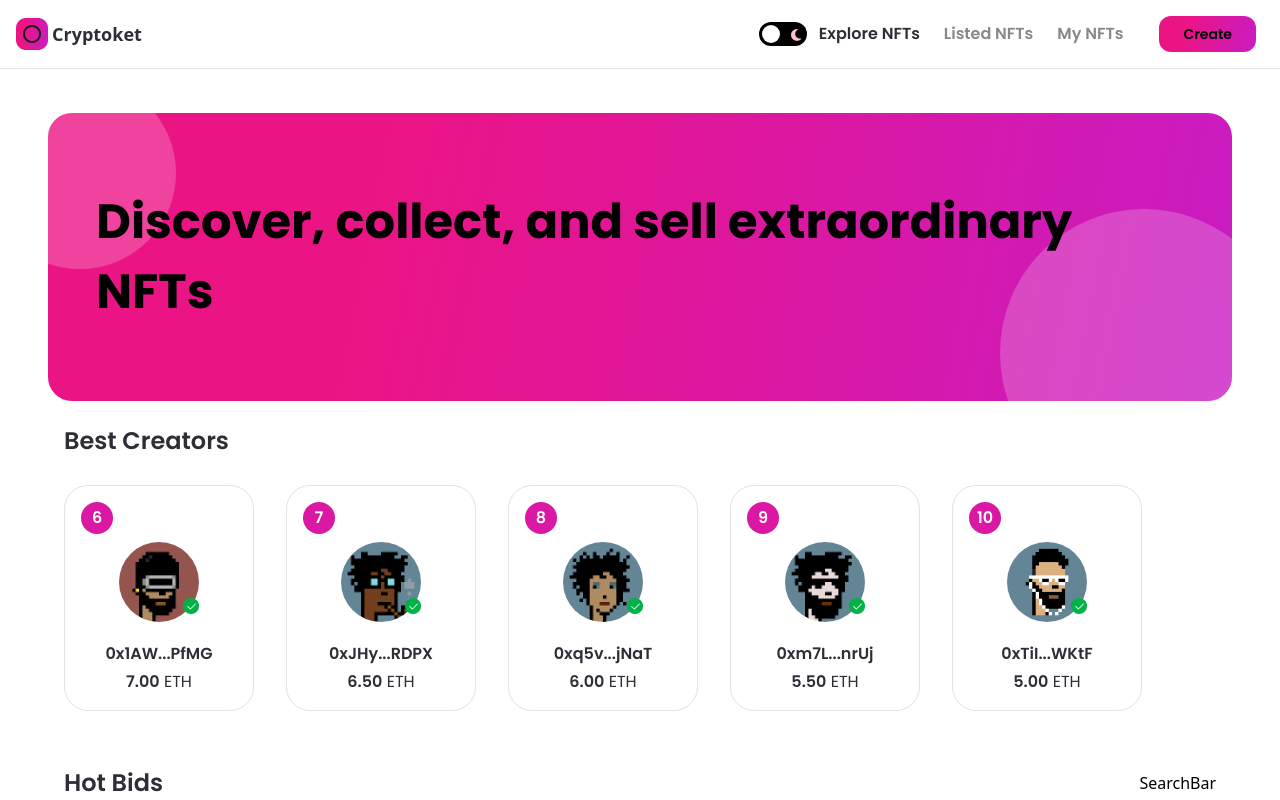
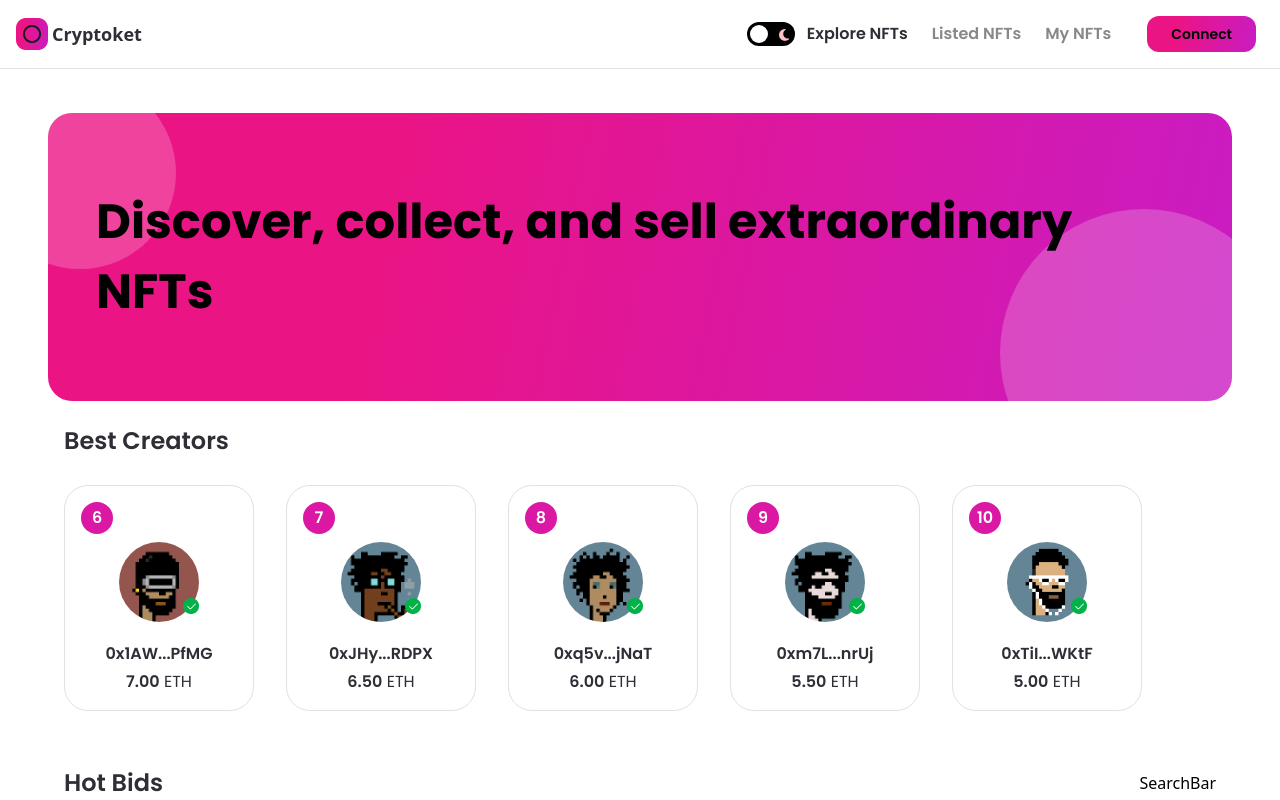
Before and after one commit to Shubhankar-12/cryptoket, a Next.js app: page / in a window 1280 px wide. Shown: the top 800 px of the page. Built offline with nearby package versions, Linux system fonts and the light colour scheme.

Commit message:
connect btn to connect metamask

```diff
--- a/components/Navbar.jsx
+++ b/components/Navbar.jsx
@@ -3,6 +3,8 @@ import { useRouter } from 'next/router';
 import { useTheme } from 'next-themes';
 import Link from 'next/link';
 import Image from 'next/image';
+
+import { NFTContext } from '../context/NFTContext';
 import images from '../assets';
 import { Button } from '.';
 
@@ -40,11 +42,12 @@ const MenuItems = ({ isMobile, active, setActive }) => {
 };
 
 const ButtonGroup = ({ setActive, router }) => {
-  const hasConnected = true;
+  const { connectWallet, currentAccount } = useContext(NFTContext);
 
-  return hasConnected
+  // console.log(currentAccount);
+  return currentAccount
     ? (<Button btnName="Create" classStyles="mx-2 rounded-xl" handleClick={() => { setActive(''); router.push('/create-nft'); }} />)
-    : (<Button btnName="Connect" classStyles="mx-2 rounded-xl" handleClick={() => {}} />);
+    : (<Button btnName="Connect" classStyles="mx-2 rounded-xl" handleClick={connectWallet} />);
 };
 
 const Navbar = () => {
```
